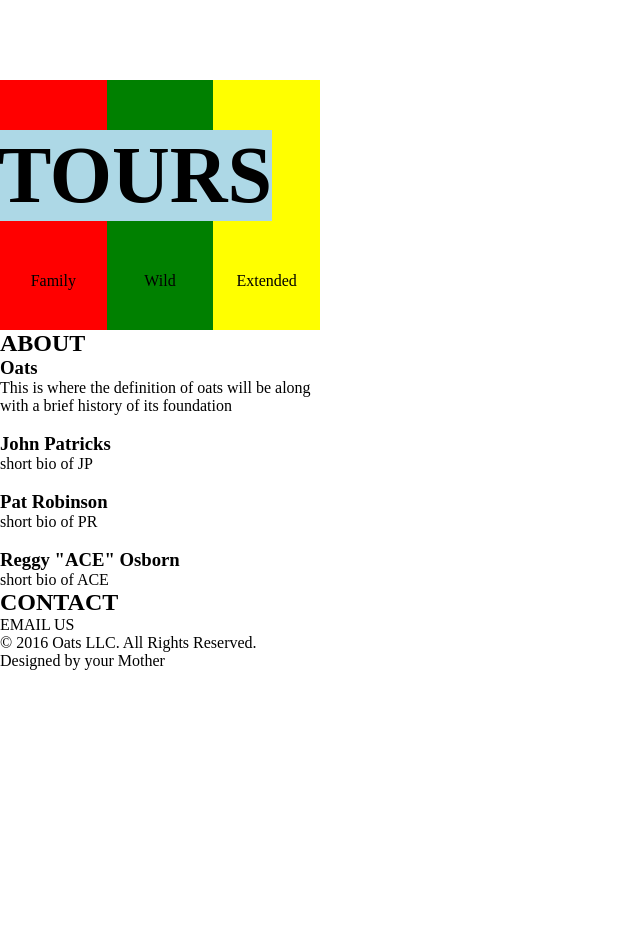
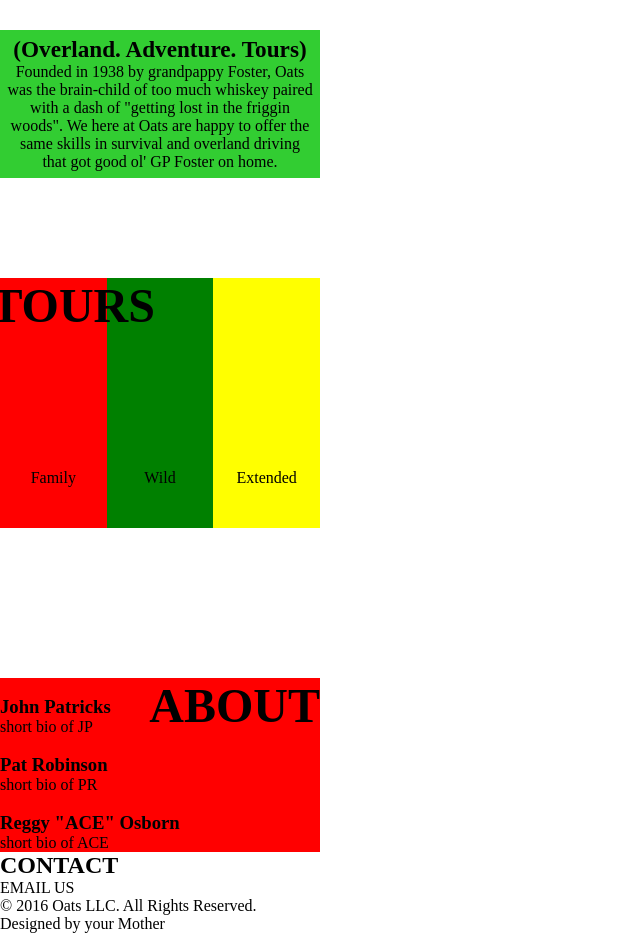
Before and after one commit to CL0VR/siteone, a plain HTML site: page index.html in a window 1280 px wide. Shown: the part 320-1253 px from the top of the page, without its empty margins (0-640 px from the left). Before the commit the page ends 990 px from the top, so only its background shows below. Drawn offline with Linux system fonts and the light colour scheme.

Commit message:
oats def

```diff
--- a/css/master.css
+++ b/css/master.css
@@ -5,7 +5,7 @@ body, body * {
 }
 
 #main {
-  max-width: 320px;
+  width: 320px;
 }
 
 /***********************
@@ -59,22 +59,41 @@ nav a{
 
 
 /***********************
+OATS DEFINITION
+***********************/
+
+.oats {
+  text-align: center;
+  background-color: limegreen;
+  margin-top: 100px;
+  padding: 2%;
+
+}
+
+.oats h3 {
+  font-size: 1.45em;
+}
+
+.oats > p {
+  font-size: 1em;
+}
+
+/***********************
 TOURS SECTION
 ***********************/
 
 .tours {
-  margin-top: 150px;
+  margin-top: 100px;
   overflow: hidden;
   position: relative;
 }
 
 .tours h1 {
-  font-size: 5em;
+  font-size: 3em;
   display: inline-block;
-  background-color: lightblue;
   position: absolute;
-  left: -2%;
-  top: 50px;
+  left: -3%;
+  top: 0;
   z-index: 1;
 }
 
@@ -110,6 +129,28 @@ TOURS SECTION
 ABOUT SECTION
 ***********************/
 
+.about {
+  margin-top: 150px;
+  width: 320px;
+  position: relative;
+  background-color: red;
+}
+
+.about h1 {
+  position: absolute;
+  top: 0;
+  right: 0;
+  font-size: 3em;
+  z-index: 1;
+}
+
+
+
+
+
+
+
+
 
 
 
--- a/index.html
+++ b/index.html
@@ -17,9 +17,16 @@
         </nav>
       </header>
 
+      <div class="oats">
+        <h3>(Overland. Adventure. Tours)</h3>
+        <p>
+          Founded in 1938 by grandpappy Foster, Oats was the brain-child of too much whiskey paired with a dash of "getting lost in the friggin woods". We here at Oats are happy to offer the same skills in survival and overland driving that got good ol' GP Foster on home.
+        </p>
+      </div>
+
       <section class="tours">
+        <h1 id="tourism">TOURS</h1>
         <div class="family">
-          <h1 id="tourism">TOURS</h1>
           <img src="" alt="" />
           <p>Family</p>
         </div>
@@ -34,13 +41,7 @@
       </section>
 
       <section class="about">
-        <div class="oats">
-          <h1 id="aboutism">ABOUT</h1>
-          <h3>Oats</h3>
-          <p>
-            This is where the definition of oats will be along with a brief history of its foundation
-          </p>
-        </div>
+        <h1 id="aboutism">ABOUT</h1>
         <div class="worker1">
           <img src="" alt="" />
           <h3>John Patricks</h3>
@@ -65,8 +66,8 @@
       </section>
 
       <section class="contact">
+        <h1 id="contactism">CONTACT</h1>
         <div class="email">
-          <h1 id="contactism">CONTACT</h1>
           <p>EMAIL US</p>
         </div>
       </section>
```
